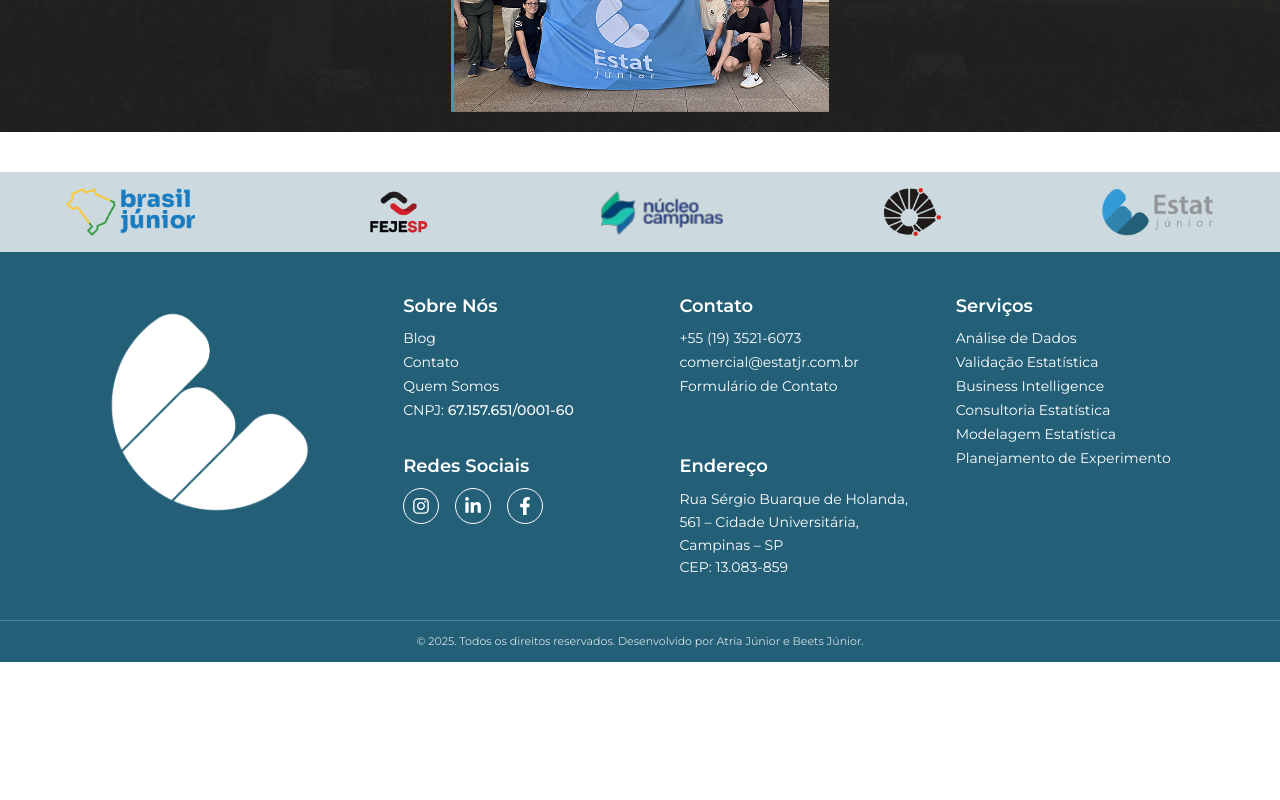
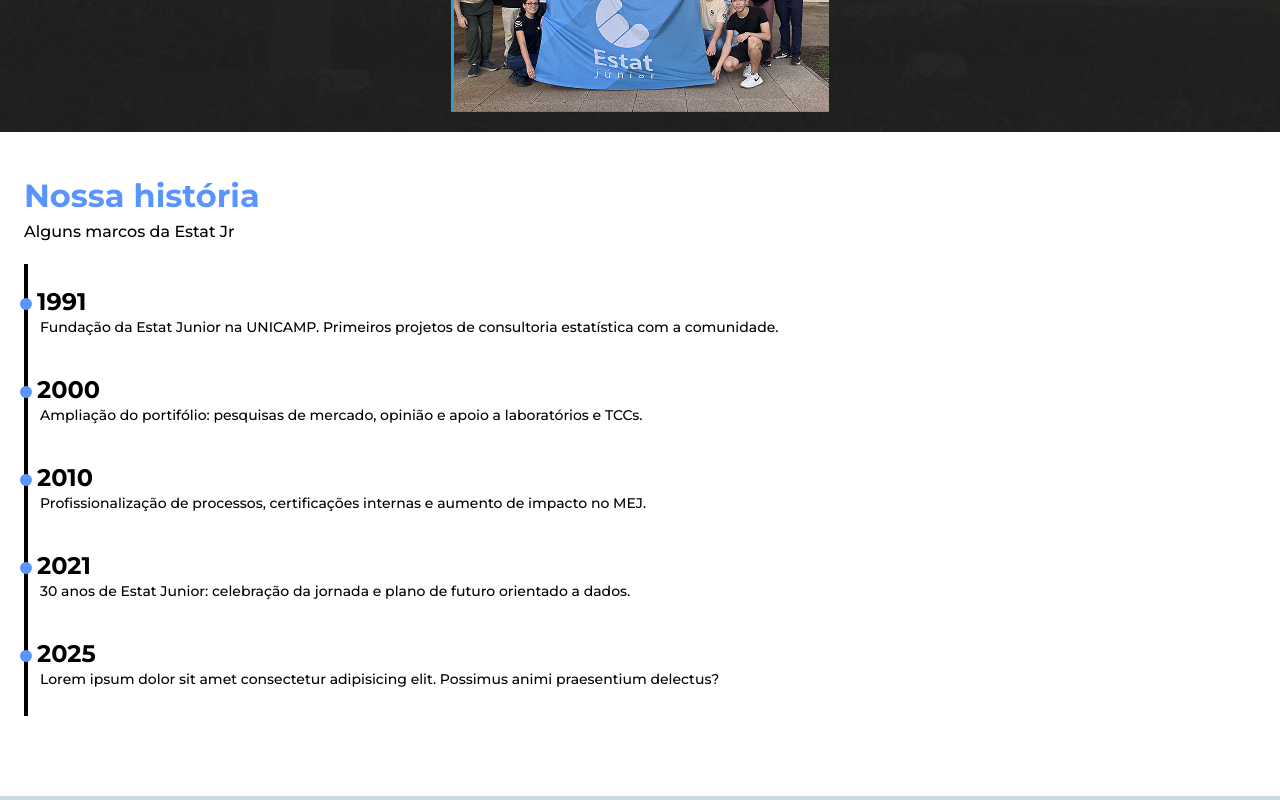
Before and after one commit to Atria-Jr/ESTAT-web, a React (Vite) app: page /quem-somos in a window 1280 px wide. Shown: the part 440-1240 px from the top of the page. Before the commit the page ends 1102 px from the top, so only its background shows below. Built offline with nearby package versions, Linux system fonts and the light colour scheme.

Commit message:
Section 'Nossa história' criada

```diff
--- a/src/pages/quem-somos.tsx
+++ b/src/pages/quem-somos.tsx
@@ -16,8 +16,70 @@
                     <img src={fotoTime} alt="Foto do time" />
                 </div>
             </section>
+
+            <section className='px-6 py-10'>
+                <h1 className="large-title">Nossa história</h1>
+                <h3 className="font-medium">Alguns marcos da Estat Jr</h3>
+
+                <ul id="timeline" className="list-disc-none flex flex-col gap-2 mt-5 pt-5 border-l-4 border-black">
+                    <li>
+                        <strong>1991</strong>
+                        <p>Fundação da Estat Junior na UNICAMP. Primeiros projetos de consultoria estatística com a comunidade.</p>
+                    </li>
+                    <li>
+                        <strong>2000</strong>
+                        <p>Ampliação do portifólio: pesquisas de mercado, opinião e apoio a laboratórios e TCCs.</p>
+                    </li>
+                    <li>
+                        <strong>2010</strong>
+                        <p>Profissionalização de processos, certificações internas e aumento de impacto no MEJ.</p>
+                    </li>
+                    <li>
+                        <strong>2021</strong>
+                        <p>30 anos de Estat Junior: celebração da jornada e plano de futuro orientado a dados.</p>
+                    </li>
+                    <li>
+                        <strong>2025</strong>
+                        <p>Lorem ipsum dolor sit amet consectetur adipisicing elit. Possimus animi praesentium delectus?</p>
+                    </li>
+                </ul>
+            </section>
+
+            <TagStyles/>
         </main>
     );
 }
 
 export default QuemSomos
+
+export function TagStyles() {
+    return (
+        <style>{`
+            li::before {
+                display: inline-block;
+                margin-right: 5px;
+                content: "";
+                height: 12px;
+                width: 12px;
+                border-radius: 50%;
+                background-color: #5a94ff;
+            }
+
+            li {
+                margin-left:-8px;
+                min-height: 80px;
+            }
+
+            li p {
+                margin-left: 20px;
+                line-height: 1;
+                font-size: 14px;
+                font-weight: 500;
+            }
+
+            li strong {
+                font-size: 24px;
+            }
+        `}</style>
+    );
+}
```
